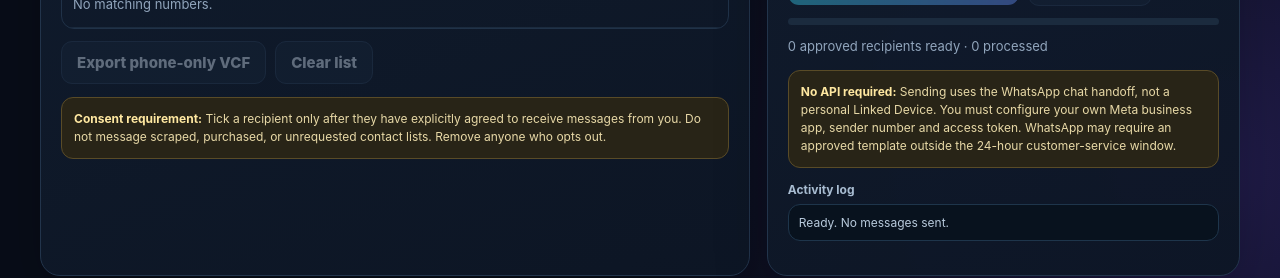
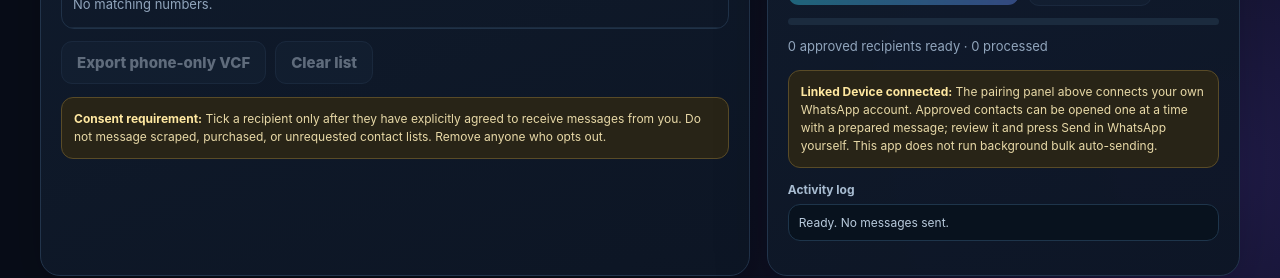
Before and after one commit to cyberdexterid-png/vcf-sender, a website: page public/index.html in a window 1280 px wide. Shown: the part 898-1176 px from the top of the page. Drawn offline with Linux system fonts and the light colour scheme; no server answers.

Commit message:
Clarify Linked Device workflow in message panel

```diff
--- a/public/index.html
+++ b/public/index.html
@@ -42,7 +42,7 @@ button,input,textarea{font:inherit}button{cursor:pointer}.shell{width:min(1250px
 <div class="field"><label>Message preview</label><div class="preview" id="preview">Your message will appear here.</div></div>
 <div class="row"><button class="btn" id="start" disabled>Open next approved chat ↗</button><button class="btn secondary" id="reset" disabled>Reset queue</button></div>
 <div class="progress"><i id="bar"></i></div><div class="muted" id="queueState">0 approved recipients ready.</div>
-<div class="notice"><strong>No API required:</strong> Sending uses the WhatsApp chat handoff, not a personal Linked Device. You must configure your own Meta business app, sender number and access token. WhatsApp may require an approved template outside the 24-hour customer-service window.</div>
+<div class="notice"><strong>Linked Device connected:</strong> The pairing panel above connects your own WhatsApp account. Approved contacts can be opened one at a time with a prepared message; review it and press Send in WhatsApp yourself. This app does not run background bulk auto-sending.</div>
 <div class="field"><label>Activity log</label><div class="log" id="log">Ready. No messages sent.</div></div>
 </aside></div><div class="footer">XHYPER VCF SENDER V2 · Local-first · Names ignored · No contact upload</div></div>
 <script>
```
